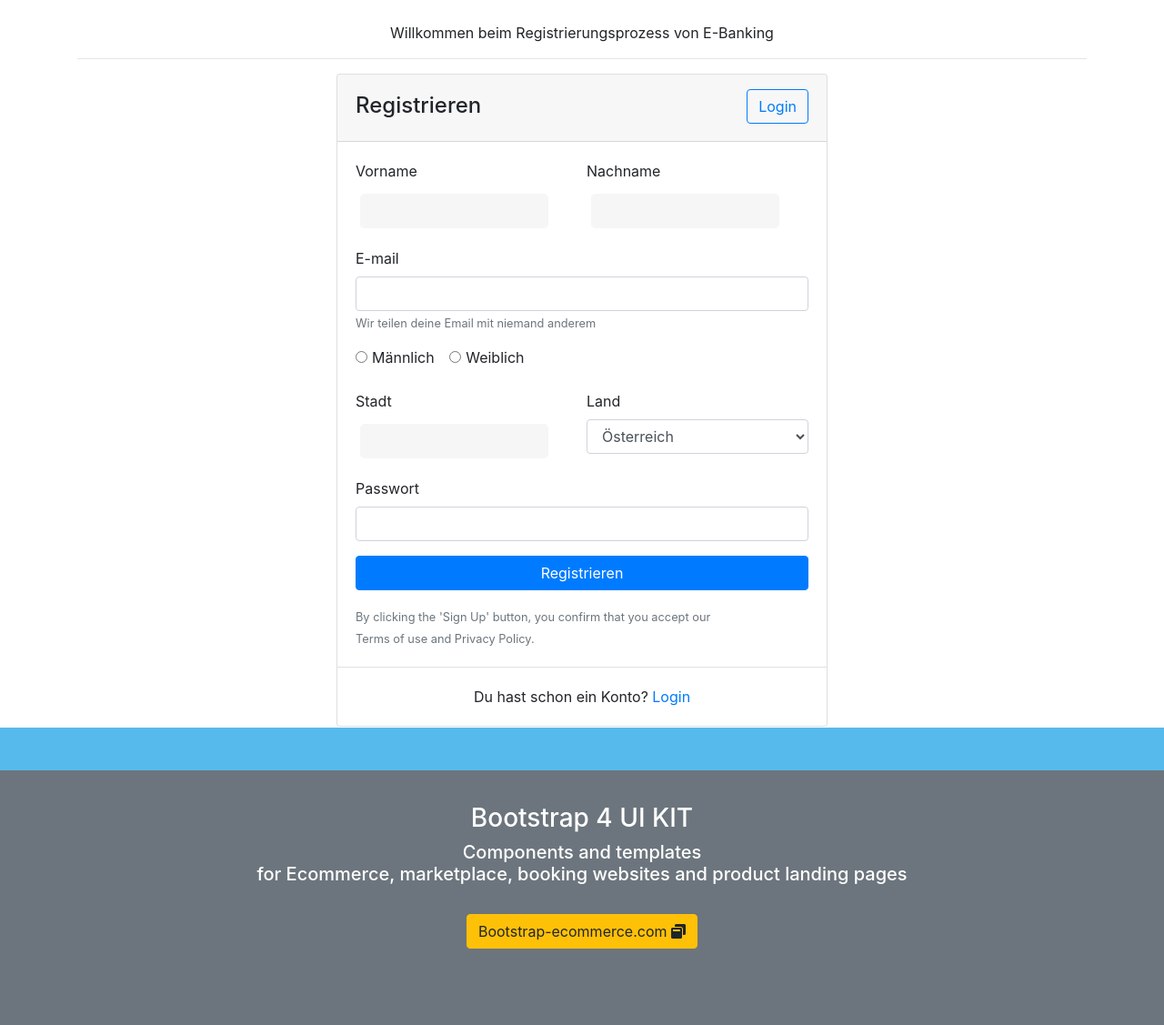
After one commit to DarkCity111/eBanking, a PHP site: page /reg.php in a window 1280 px wide. The commit adds this page. Shown: the whole page at 91% size. Run offline with PHP 8.4, Linux system fonts and the light colour scheme; some libraries are stand-ins or nearby versions.

Commit message:
Registrierung hinzugefügt

```diff
--- /dev/null
+++ b/lib/header.php
@@ -0,0 +1,16 @@
+<!doctype html>
+<html lang="de">
+<head>
+    <!-- Required meta tags -->
+    <meta charset="utf-8">
+    <meta name="viewport" content="width=device-width, initial-scale=1, shrink-to-fit=no">
+
+    <!-- Bootstrap CSS -->
+    <script src="js/jquery.min.js"></script>
+    <script src="js/bootstrap.min.js"></script>
+    <link rel="stylesheet" href="css/login.css" crossorigin="anonymous">
+    <link href="css/bootstrap.min.css" rel="stylesheet" id="bootstrap-css">
+
+
+    <title>Hello, world!</title>
+</head>
--- /dev/null
+++ b/reg.php
@@ -0,0 +1,94 @@
+<?php
+
+include "lib/header.php";
+
+?>
+<!------ Include the above in your HEAD tag ---------->
+
+<link rel="stylesheet" href="https://use.fontawesome.com/releases/v5.0.8/css/all.css">
+
+
+<div class="container">
+    <br>  <p class="text-center"> Willkommen beim Registrierungsprozess von E-Banking </p>
+    <hr>
+
+
+    <div class="row justify-content-center">
+        <div class="col-md-6">
+            <div class="card">
+                <header class="card-header">
+                    <a href="" class="float-right btn btn-outline-primary mt-1">Login</a>
+                    <h4 class="card-title mt-2">Registrieren</h4>
+                </header>
+                <article class="card-body">
+                    <form>
+                        <div class="form-row">
+                            <div class="col form-group">
+                                <label>Vorname</label>
+                                <input type="text" class="form-control" placeholder="">
+                            </div> <!-- form-group end.// -->
+                            <div class="col form-group">
+                                <label>Nachname</label>
+                                <input type="text" class="form-control" placeholder=" ">
+                            </div> <!-- form-group end.// -->
+                        </div> <!-- form-row end.// -->
+                        <div class="form-group">
+                            <label>E-mail</label>
+                            <input type="email" class="form-control" placeholder="">
+                            <small class="form-text text-muted">Wir teilen deine Email mit niemand anderem</small>
+                        </div> <!-- form-group end.// -->
+                        <div class="form-group">
+                            <label class="form-check form-check-inline">
+                                <input class="form-check-input" type="radio" name="gender" value="option1">
+                                <span class="form-check-label"> Männlich </span>
+                            </label>
+                            <label class="form-check form-check-inline">
+                                <input class="form-check-input" type="radio" name="gender" value="option2">
+                                <span class="form-check-label"> Weiblich</span>
+                            </label>
+                        </div> <!-- form-group end.// -->
+                        <div class="form-row">
+                            <div class="form-group col-md-6">
+                                <label>Stadt</label>
+                                <input type="text" class="form-control">
+                            </div> <!-- form-group end.// -->
+                            <div class="form-group col-md-6">
+                                <label>Land</label>
+                                <select id="inputState" class="form-control">
+                                    <option>Österreich</option>
+                                    <option>Schweiz</option>
+                                    <option>Deutschland</option>
+                                </select>
+                            </div> <!-- form-group end.// -->
+                        </div> <!-- form-row.// -->
+                        <div class="form-group">
+                            <label>Passwort</label>
+                            <input class="form-control" type="password">
+                        </div> <!-- form-group end.// -->
+                        <div class="form-group">
+                            <button type="submit" class="btn btn-primary btn-block">Registrieren</button>
+                        </div> <!-- form-group// -->
+                        <small class="text-muted">By clicking the 'Sign Up' button, you confirm that you accept our <br> Terms of use and Privacy Policy.</small>
+                    </form>
+                </article> <!-- card-body end .// -->
+                <div class="border-top card-body text-center">Du hast schon ein Konto? <a href="">Login</a></div>
+            </div> <!-- card.// -->
+        </div> <!-- col.//-->
+
+    </div> <!-- row.//-->
+
+
+</div>
+<!--container end.//-->
+
+<br><br>
+<article class="bg-secondary mb-3">
+    <div class="card-body text-center">
+        <h3 class="text-white mt-3">Bootstrap 4 UI KIT</h3>
+        <p class="h5 text-white">Components and templates  <br> for Ecommerce, marketplace, booking websites
+            and product landing pages</p>   <br>
+        <p><a class="btn btn-warning" target="_blank" href="http://bootstrap-ecommerce.com/"> Bootstrap-ecommerce.com
+                <i class="fa fa-window-restore "></i></a></p>
+    </div>
+    <br><br>
+</article>
```
Also changed, not shown: index.php (+4 -20 lines), lib/db.data.php (added, +73 -0 lines).
